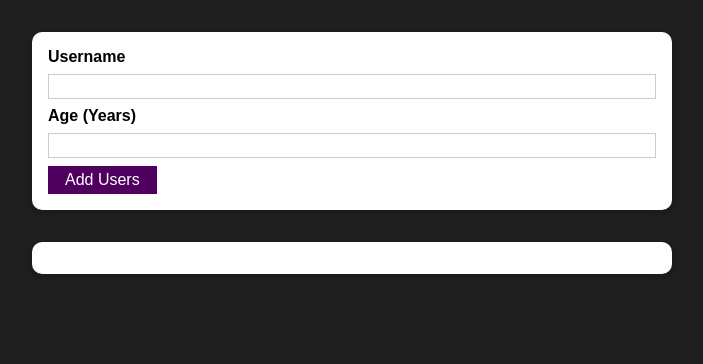
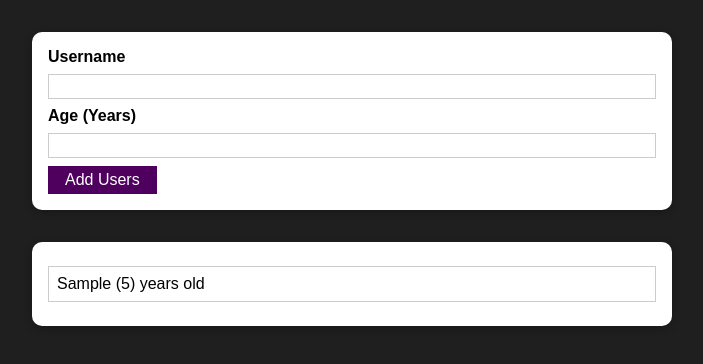
Before and after one commit to YosiKimhi/users-list, a React (Create React App) app: page / in a window 1280 px wide. Both pictures are taken after typing "Sample", "5" into the empty fields and a click on the button "Add Users". Shown: the top 364 px of the page, without its empty margins (288-991 px from the left). Built offline with nearby package versions, Linux system fonts and the light colour scheme.

Commit message:
Managing a List Of Users via State

```diff
--- a/src/App.js
+++ b/src/App.js
@@ -1,14 +1,20 @@
-import React ,{useState} from 'react';
+import React, { useState } from 'react';
 import AddUser from './components/Users/AddUser';
 import UsersList from './components/Users/UsersList';
 
+function App() {
+  const [usersList, setUsersList] = useState([]);
 
-function App() {
+  const addUserHandler = (uName, uAge) => {
+    setUsersList((prevUsersList) => {
+      return [...prevUsersList, { name: uName, age: uAge, id: Math.random().toString() }];
+    });
+  };
 
   return (
     <div>
-      <AddUser/>
-      <UsersList users={[]}/>
+      <AddUser onAddUser={addUserHandler} />
+      <UsersList users={usersList} />
     </div>
   );
 }
--- a/src/components/Users/AddUser.js
+++ b/src/components/Users/AddUser.js
@@ -15,7 +15,7 @@
     if (+enteredAge < 1) {
       return;
     }
-    console.log(enteredUserName, enteredAge);
+    props.onAddUser(enteredUserName, enteredAge);
     setEnteredAge('');
     setEnteredUserName('');
   };
--- a/src/components/Users/UsersList.js
+++ b/src/components/Users/UsersList.js
@@ -7,7 +7,7 @@
     <Card className={classes.users}>
       <ul>
         {props.users.map((user) => (
-          <li>
+          <li key={user.id}>
             {user.name} ({user.age}) years old{' '}
           </li>
         ))}
```
